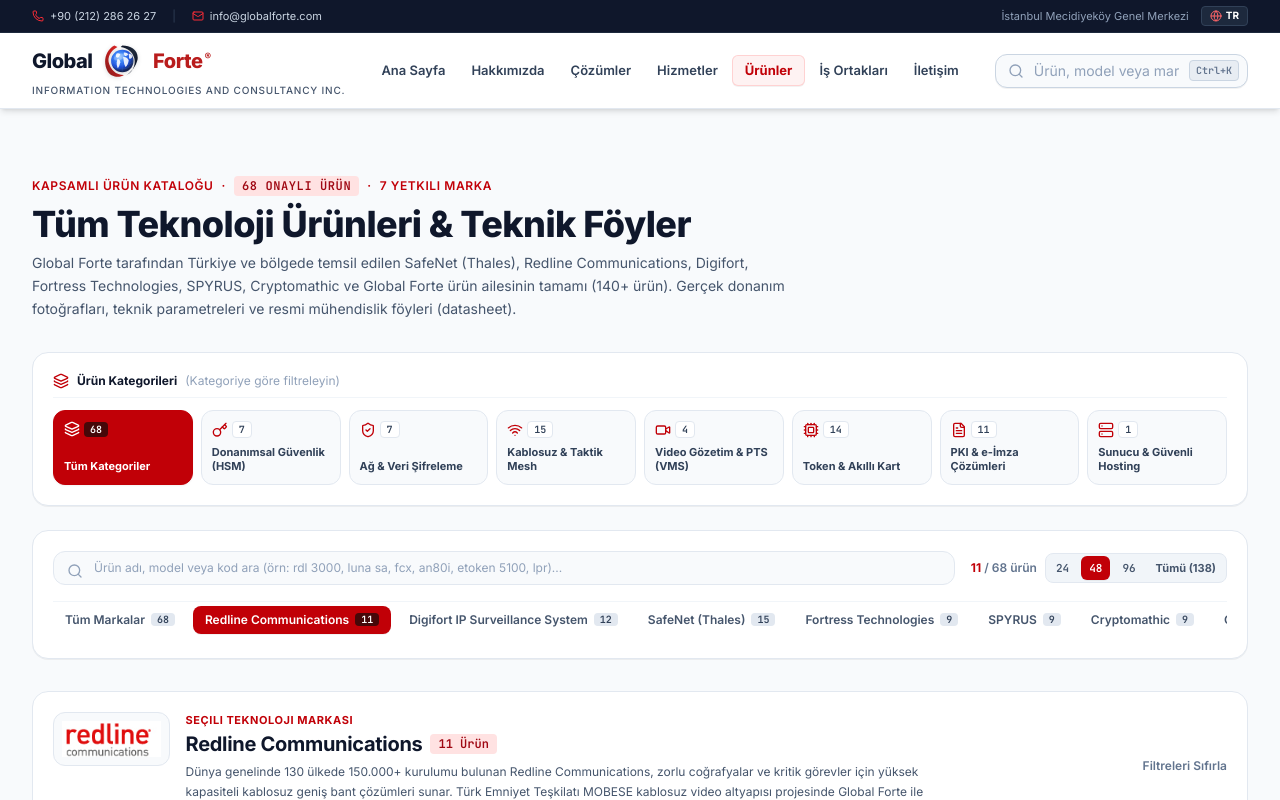
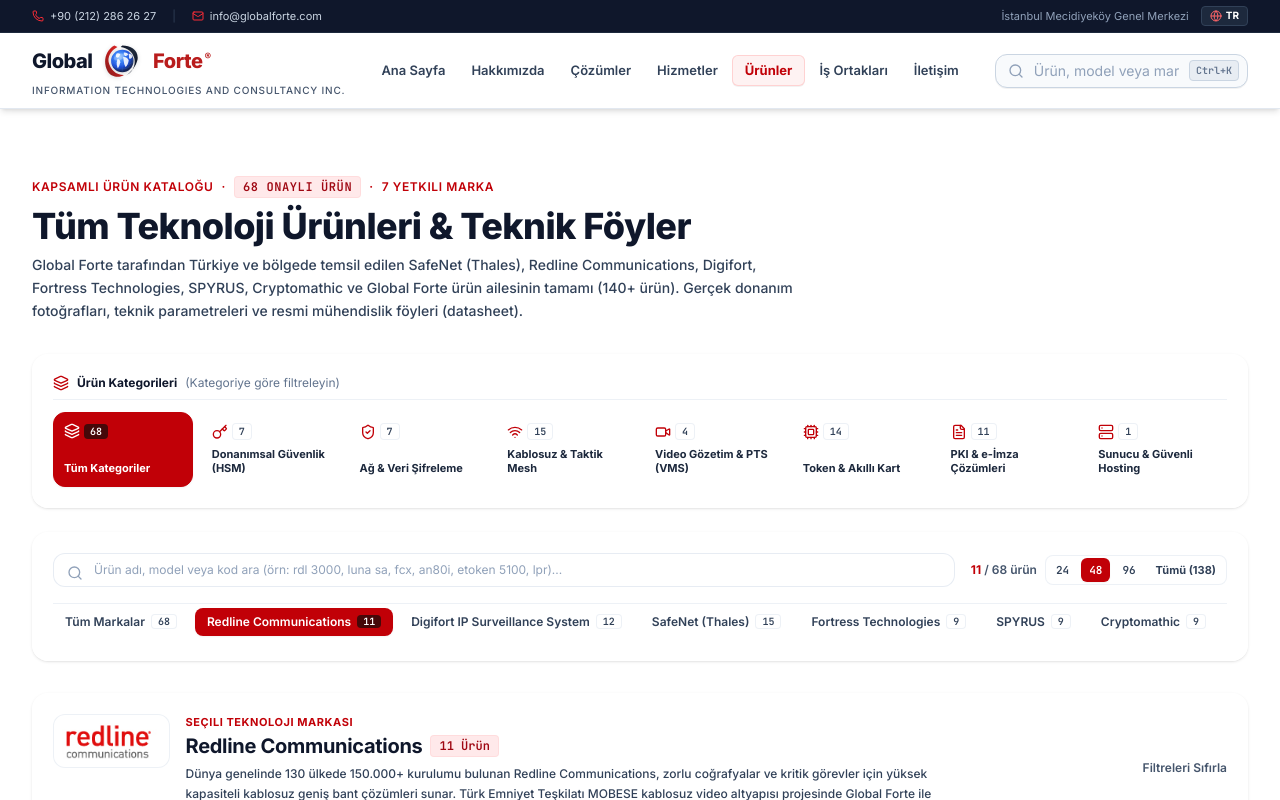
Before and after one commit to ahmetguven3579/Global-Forrte, a React (Vite) app: page / in a window 1280 px wide. Both pictures are taken after a click on the button "BROADBAND". Shown: the top 800 px of the page. Built offline with nearby package versions, Linux system fonts and the light colour scheme.

Commit message:
Update ProductsPage.tsx

```diff
--- a/src/pages/ProductsPage.tsx
+++ b/src/pages/ProductsPage.tsx
@@ -226,14 +226,14 @@
     : filteredProducts.slice((currentPage - 1) * pageSize, currentPage * pageSize);
 
   return (
-    <div className="pt-36 sm:pt-40 lg:pt-44 pb-24 bg-slate-50 min-h-screen">
+    <div className="pt-36 sm:pt-40 lg:pt-44 pb-24 bg-transparent min-h-screen">
       <div className="max-w-7xl mx-auto px-4 sm:px-6 lg:px-8">
         {/* Header Title Banner */}
         <div className="max-w-3xl mb-6 sm:mb-8">
           <div className="flex flex-wrap items-center gap-2 text-xs font-semibold uppercase tracking-wider text-red-700 mb-2">
             <span>{isTr ? 'Kapsamlı Ürün Kataloğu' : 'Comprehensive Product Catalogue'}</span>
             <span aria-hidden="true">·</span>
-            <span className="font-mono font-bold bg-red-100 text-red-800 px-2 py-0.5 rounded">
+            <span className="font-mono font-bold bg-red-500/10 text-red-800 px-2 py-0.5 rounded border border-red-200/40">
               {PRODUCTS_CATALOG.length} {isTr ? 'Onaylı Ürün' : 'Certified Products'}
             </span>
             <span aria-hidden="true">·</span>
@@ -242,20 +242,20 @@
           <h1 className="text-2xl sm:text-4xl font-extrabold text-slate-900 tracking-tight">
             {isTr ? 'Tüm Teknoloji Ürünleri & Teknik Föyler' : 'All Technology Products & Technical Datasheets'}
           </h1>
-          <p className="text-slate-600 text-xs sm:text-sm mt-2 leading-relaxed">
+          <p className="text-slate-700 text-xs sm:text-sm mt-2 leading-relaxed font-medium">
             {isTr
               ? 'Global Forte tarafından Türkiye ve bölgede temsil edilen SafeNet (Thales), Redline Communications, Digifort, Fortress Technologies, SPYRUS, Cryptomathic ve Global Forte ürün ailesinin tamamı (140+ ürün). Gerçek donanım fotoğrafları, teknik parametreleri ve resmi mühendislik föyleri (datasheet).'
               : 'Complete portfolio of over 140 technology products represented by Global Forte across SafeNet, Redline, Digifort, Fortress, SPYRUS, Cryptomathic, and Global Forte with official hardware photography, engineering specifications, and downloadable datasheets.'}
           </p>
         </div>
 
-        {/* 1. TOP CATEGORY CARDS / TABS: "kategorilere ayır yukarıda oradan girelim" */}
-        <div className="bg-white border border-slate-200 rounded-2xl p-4 sm:p-5 shadow-2xs mb-6">
-          <div className="flex items-center justify-between gap-3 mb-3 pb-2 border-b border-slate-100">
+        {/* 1. TOP CATEGORY CARDS / TABS - Buzlu Cam */}
+        <div className="bg-white/60 backdrop-blur-md border border-white/80 rounded-2xl p-4 sm:p-5 shadow-sm mb-6">
+          <div className="flex items-center justify-between gap-3 mb-3 pb-2 border-b border-slate-200/60">
             <div className="flex items-center gap-2 text-xs font-bold text-slate-900">
               <Layers className="w-4 h-4 text-red-700" />
               <span>{isTr ? 'Ürün Kategorileri' : 'Product Categories'}</span>
-              <span className="text-slate-400 font-normal hidden sm:inline">
+              <span className="text-slate-500 font-normal hidden sm:inline">
                 ({isTr ? 'Kategoriye göre filtreleyin' : 'Filter by technical domain'})
               </span>
             </div>
@@ -281,7 +281,7 @@
                   className={`p-2.5 rounded-xl border text-left transition-all cursor-pointer flex flex-col justify-between ${
                     isCatSel
                       ? 'bg-red-700 text-white border-red-700 shadow-xs'
-                      : 'bg-slate-50 hover:bg-slate-100 text-slate-700 border-slate-200 hover:border-slate-300'
+                      : 'bg-white/70 hover:bg-white/90 text-slate-800 border-white/80 hover:border-slate-300'
                   }`}
                 >
                   <div className="flex items-center justify-between gap-1 mb-2">
@@ -294,7 +294,7 @@
                       className={`text-[10px] font-mono font-bold px-1.5 py-0.2 rounded ${
                         isCatSel
                           ? 'bg-red-950 text-white'
-                          : 'bg-white text-slate-700 border border-slate-200'
+                          : 'bg-white/90 text-slate-700 border border-slate-200/60'
                       }`}
                     >
                       {count}
@@ -309,8 +309,8 @@
           </div>
         </div>
 
-        {/* 2. BRANDS & SEARCH TOOLBAR: "marka kategorileri kaldır markalar kalsın sadece" */}
-        <div className="bg-white border border-slate-200 rounded-2xl p-4 sm:p-5 shadow-2xs mb-8 space-y-4">
+        {/* 2. BRANDS & SEARCH TOOLBAR - Buzlu Cam */}
+        <div className="bg-white/60 backdrop-blur-md border border-white/80 rounded-2xl p-4 sm:p-5 shadow-sm mb-8 space-y-4">
           {/* Top Search Bar */}
           <div className="flex flex-col sm:flex-row items-stretch sm:items-center justify-between gap-4">
             <div className="relative flex-1">
@@ -324,18 +324,18 @@
                 }
                 value={searchQuery}
                 onChange={(e) => handleSearchChange(e.target.value)}
-                className="w-full bg-slate-50 border border-slate-200 rounded-xl pl-10 pr-4 py-2 text-xs text-slate-900 placeholder:text-slate-400 focus:outline-none focus:border-red-600 focus:bg-white transition-colors"
+                className="w-full bg-white/75 border border-slate-200/80 rounded-xl pl-10 pr-4 py-2 text-xs text-slate-900 placeholder:text-slate-400 focus:outline-none focus:border-red-600 focus:bg-white transition-colors"
               />
             </div>
 
             <div className="flex flex-wrap items-center gap-2 justify-between sm:justify-end">
-              <div className="text-xs text-slate-500 font-semibold whitespace-nowrap">
+              <div className="text-xs text-slate-600 font-semibold whitespace-nowrap">
                 <span className="text-red-700 font-bold">{filteredProducts.length}</span> /{' '}
                 {PRODUCTS_CATALOG.length} {isTr ? 'ürün' : 'products'}
               </div>
 
               {/* Page size toggle */}
-              <div className="flex items-center gap-1 bg-slate-100 p-0.5 rounded-lg border border-slate-200">
+              <div className="flex items-center gap-1 bg-white/60 p-0.5 rounded-lg border border-slate-200/60">
                 {[24, 48, 96].map((num) => (
                   <button
                     key={num}
@@ -346,8 +346,8 @@
                     }}
                     className={`px-2 py-1 text-[11px] font-mono font-bold rounded-md transition-colors cursor-pointer ${
                       !showAllProducts && pageSize === num
-                        ? 'bg-red-700 text-white shadow-2xs'
-                        : 'text-slate-600 hover:text-slate-900'
+                        ? 'bg-red-700 text-white shadow-xs'
+                        : 'text-slate-700 hover:text-slate-900'
                     }`}
                   >
                     {num}
@@ -357,8 +357,8 @@
                   onClick={() => setShowAllProducts(true)}
                   className={`px-2 py-1 text-[11px] font-bold rounded-md transition-colors cursor-pointer ${
                     showAllProducts
-                      ? 'bg-slate-900 text-white shadow-2xs'
-                      : 'text-slate-600 hover:text-slate-900'
+                      ? 'bg-slate-900 text-white shadow-xs'
+                      : 'text-slate-700 hover:text-slate-900'
                   }`}
                 >
                   {isTr ? 'Tümü (138)' : 'All (138)'}
@@ -367,14 +367,14 @@
             </div>
           </div>
 
-          {/* Pure Brand Row: No groupings, just the 7 authorized brands directly */}
-          <div className="flex items-center gap-1.5 overflow-x-auto pb-1 pt-1 border-t border-slate-100">
+          {/* Pure Brand Row */}
+          <div className="flex items-center gap-1.5 overflow-x-auto pb-1 pt-1 border-t border-slate-200/60">
             <button
               onClick={() => handleBrandChange('all')}
               className={`px-3 py-1.5 text-xs font-semibold rounded-lg transition-colors whitespace-nowrap flex items-center gap-1.5 cursor-pointer ${
                 selectedBrand === 'all'
-                  ? 'bg-slate-900 text-white shadow-2xs font-bold'
-                  : 'text-slate-600 hover:text-slate-900 hover:bg-slate-100'
+                  ? 'bg-slate-900 text-white shadow-xs font-bold'
+                  : 'text-slate-700 hover:text-slate-900 hover:bg-white/60'
               }`}
             >
               <span>{isTr ? 'Tüm Markalar' : 'All Brands'}</span>
@@ -382,7 +382,7 @@
                 className={`text-[10px] px-1.5 py-0.2 rounded font-mono font-bold ${
                   selectedBrand === 'all'
                     ? 'bg-slate-700 text-white'
-                    : 'bg-slate-200 text-slate-700'
+                    : 'bg-white/80 text-slate-700 border border-slate-200/60'
                 }`}
               >
                 {getBrandCount('all')}
@@ -398,8 +398,8 @@
                   onClick={() => handleBrandChange(b.id)}
                   className={`px-3 py-1.5 text-xs font-semibold rounded-lg transition-colors whitespace-nowrap flex items-center gap-1.5 cursor-pointer ${
                     isSel
-                      ? 'bg-red-700 text-white shadow-2xs font-bold'
-                      : 'text-slate-600 hover:text-slate-900 hover:bg-slate-100'
+                      ? 'bg-red-700 text-white shadow-xs font-bold'
+                      : 'text-slate-700 hover:text-slate-900 hover:bg-white/60'
                   }`}
                 >
                   <span>{b.name}</span>
@@ -407,7 +407,7 @@
                     className={`text-[10px] px-1.5 py-0.2 rounded font-mono font-bold ${
                       isSel
                         ? 'bg-red-950 text-white'
-                        : 'bg-slate-200 text-slate-700'
+                        : 'bg-white/80 text-slate-700 border border-slate-200/60'
                     }`}
                   >
                     {count}
@@ -418,12 +418,12 @@
           </div>
         </div>
 
-        {/* Selected Brand Hero Callout */}
+        {/* Selected Brand Hero Callout - Buzlu Cam */}
         {currentBrandInfo && selectedBrand !== 'all' && (
-          <div className="bg-white border border-slate-200 rounded-2xl p-5 mb-8 flex flex-col sm:flex-row items-start sm:items-center justify-between gap-4 shadow-2xs">
+          <div className="bg-white/60 backdrop-blur-md border border-white/80 rounded-2xl p-5 mb-8 flex flex-col sm:flex-row items-start sm:items-center justify-between gap-4 shadow-sm">
             <div className="flex items-start gap-4">
               {currentBrandInfo.logoUrl && (
-                <div className="p-2 bg-slate-50 border border-slate-200 rounded-xl shrink-0 hidden sm:block">
+                <div className="p-2 bg-white/80 border border-slate-200/60 rounded-xl shrink-0 hidden sm:block">
                   <img
                     src={currentBrandInfo.logoUrl}
                     alt={currentBrandInfo.name}
@@ -437,11 +437,11 @@
                 </span>
                 <div className="flex items-center gap-2 mt-0.5">
                   <h2 className="text-xl font-bold text-slate-900">{currentBrandInfo.name}</h2>
-                  <span className="text-xs font-mono font-bold px-2 py-0.5 rounded bg-red-100 text-red-800">
+                  <span className="text-xs font-mono font-bold px-2 py-0.5 rounded bg-red-500/10 text-red-800 border border-red-200/40">
                     {getBrandCount(currentBrandInfo.id)} {isTr ? 'Ürün' : 'Products'}
                   </span>
                 </div>
-                <p className="text-xs text-slate-600 mt-1 max-w-3xl leading-relaxed">
+                <p className="text-xs text-slate-700 mt-1 max-w-3xl leading-relaxed font-medium">
                   {isTr ? currentBrandInfo.descriptionTr : currentBrandInfo.descriptionEn}
                 </p>
               </div>
@@ -452,7 +452,7 @@
                 setSelectedCategory('all');
                 setCurrentPage(1);
               }}
-              className="text-xs font-semibold text-slate-500 hover:text-red-700 whitespace-nowrap cursor-pointer"
+              className="text-xs font-semibold text-slate-600 hover:text-red-700 whitespace-nowrap cursor-pointer"
             >
               {isTr ? 'Filtreleri Sıfırla' : 'Reset Filters'}
             </button>
@@ -461,8 +461,8 @@
 
         {/* Products Grid */}
         {displayedProducts.length === 0 ? (
-          <div className="bg-white border border-slate-200 rounded-2xl p-12 text-center max-w-md mx-auto">
-            <div className="w-12 h-12 rounded-full bg-slate-100 text-slate-500 mx-auto flex items-center justify-center mb-3">
+          <div className="bg-white/60 backdrop-blur-md border border-white/80 rounded-2xl p-12 text-center max-w-md mx-auto shadow-sm">
+            <div className="w-12 h-12 rounded-full bg-white/80 text-slate-600 mx-auto flex items-center justify-center mb-3 border border-slate-200/60">
               {didYouMeanResult ? (
                 <HelpCircle className="w-6 h-6 text-red-600" />
               ) : (
@@ -473,8 +473,8 @@
               {isTr ? 'Aramanıza Uygun Ürün Bulunamadı' : 'No Products Matched'}
             </h3>
             {didYouMeanResult ? (
-              <div className="my-3 p-3 bg-red-50/70 border border-red-200 rounded-xl">
-                <p className="text-xs text-slate-700">
+              <div className="my-3 p-3 bg-red-500/10 border border-red-200/60 rounded-xl">
+                <p className="text-xs text-slate-800 font-medium">
                   {isTr ? 'Bunu mu demek istediniz:' : 'Did you mean:'}{' '}
                   <strong className="text-red-700 font-bold">{didYouMeanResult.suggestedTerm}</strong>
                   {' '}({didYouMeanResult.brand})
@@ -482,14 +482,14 @@
                 <button
                   type="button"
                   onClick={() => setSearchQuery(didYouMeanResult.suggestedTerm)}
-                  className="mt-2.5 px-3 py-1.5 bg-red-700 hover:bg-red-800 text-white rounded-lg text-xs font-semibold cursor-pointer shadow-2xs inline-flex items-center gap-1.5 transition-colors"
+                  className="mt-2.5 px-3 py-1.5 bg-red-700 hover:bg-red-800 text-white rounded-lg text-xs font-semibold cursor-pointer shadow-xs inline-flex items-center gap-1.5 transition-colors"
                 >
                   <span>{isTr ? `"${didYouMeanResult.suggestedTerm}" Olarak Ara` : `Search for "${didYouMeanResult.suggestedTerm}"`}</span>
                   <ArrowRight className="w-3.5 h-3.5" />
                 </button>
               </div>
             ) : (
-              <p className="text-xs text-slate-500 mb-4">
+              <p className="text-xs text-slate-600 mb-4 font-medium">
                 {isTr
                   ? 'Lütfen arama terimlerinizi değiştirin veya filtreleri sıfırlayın.'
                   : 'Please try different keywords or reset your filters.'}
@@ -502,7 +502,7 @@
                 setSearchQuery('');
                 setCurrentPage(1);
               }}
-              className="px-4 py-2 bg-slate-800 hover:bg-slate-900 text-white rounded-lg text-xs font-semibold transition-colors cursor-pointer"
+              className="px-4 py-2 bg-slate-900 hover:bg-slate-950 text-white rounded-lg text-xs font-semibold transition-colors cursor-pointer shadow-xs"
             >
               {isTr ? 'Tüm Filtreleri Temizle' : 'Clear All Filters'}
             </button>
@@ -513,7 +513,7 @@
               <div
                 key={product.id}
                 onClick={() => onOpenDatasheet(product)}
-                className="bg-white border border-slate-200 hover:border-red-300 rounded-2xl overflow-hidden shadow-2xs hover:shadow-md transition-all flex flex-col justify-between group cursor-pointer"
+                className="bg-white/60 backdrop-blur-md border border-white/80 hover:border-red-300 rounded-2xl overflow-hidden shadow-sm hover:shadow-md transition-all flex flex-col justify-between group cursor-pointer"
               >
                 <div>
                   {/* Equipment Visual or Real Photo */}
@@ -526,7 +526,7 @@
                     {/* Brand Name & Part Number */}
                     <div className="flex items-center justify-between text-[11px] mb-2">
                       <span className="font-bold text-red-700">{product.brandName}</span>
-                      <span className="text-[10px] font-mono text-slate-400 font-semibold bg-slate-100 px-1.5 py-0.2 rounded">
+                      <span className="text-[10px] font-mono text-slate-500 font-semibold bg-white/80 px-1.5 py-0.2 rounded border border-slate-200/60">
                         {product.datasheetContent.partNumber}
                       </span>
                     </div>
@@ -538,11 +538,11 @@
 
                     {/* Category Label & Photo indicator */}
                     <div className="flex items-center gap-1.5 flex-wrap mb-3">
-                      <span className="inline-block text-[10px] font-semibold text-slate-500 bg-slate-50 px-2 py-0.5 rounded border border-slate-100">
+                      <span className="inline-block text-[10px] font-semibold text-slate-700 bg-white/80 px-2 py-0.5 rounded border border-slate-200/60">
                         {isTr ? product.categoryTr : product.categoryEn}
                       </span>
                       {product.imageUrl && (
-                        <span className="inline-flex items-center gap-1 text-[9px] font-semibold text-emerald-700 bg-emerald-50 px-1.5 py-0.5 rounded border border-emerald-200/50">
+                        <span className="inline-flex items-center gap-1 text-[9px] font-semibold text-emerald-700 bg-emerald-500/10 px-1.5 py-0.5 rounded border border-emerald-200/50">
                           <span className="w-1.5 h-1.5 rounded-full bg-emerald-500" />
                           {isTr ? 'Donanım Fotoğrafı' : 'Hardware Photo'}
                         </span>
@@ -550,18 +550,18 @@
                     </div>
 
                     {/* Summary */}
-                    <p className="text-xs text-slate-600 line-clamp-2 leading-relaxed mb-4">
+                    <p className="text-xs text-slate-700 line-clamp-2 leading-relaxed mb-4 font-medium">
                       {isTr ? product.summaryTr : product.summaryEn}
                     </p>
 
                     {/* Quick Specs 2-item table */}
-                    <div className="space-y-1.5 text-[11px] bg-slate-50 p-2.5 rounded-xl border border-slate-100 mb-4">
+                    <div className="space-y-1.5 text-[11px] bg-white/70 p-2.5 rounded-xl border border-slate-200/60 mb-4 font-medium">
                       {product.specs.slice(0, 2).map((s, idx) => (
                         <div key={idx} className="flex justify-between items-center gap-2">
-                          <span className="text-slate-500 truncate">
+                          <span className="text-slate-600 truncate">
                             {isTr ? s.labelTr : s.labelEn}:
                           </span>
-                          <span className="font-semibold text-slate-800 text-right truncate font-mono text-[10px]">
+                          <span className="font-semibold text-slate-900 text-right truncate font-mono text-[10px]">
                             {s.val}
                           </span>
                         </div>
@@ -573,7 +573,7 @@
                       {product.compliance.slice(0, 3).map((comp, idx) => (
                         <span
                           key={idx}
-                          className="text-[9px] font-mono font-bold bg-slate-100 text-slate-600 px-1.5 py-0.2 rounded"
+                          className="text-[9px] font-mono font-bold bg-white/80 text-slate-700 px-1.5 py-0.2 rounded border border-slate-200/60"
                         >
                           {comp}
                         </span>
@@ -582,11 +582,14 @@
                   </div>
                 </div>
 
-                {/* Card Action Button: Datasheet Download */}
+                {/* Card Action Button */}
                 <div className="p-5 pt-0">
                   <button
-                    onClick={() => onOpenDatasheet(product)}
-                    className="w-full inline-flex items-center justify-center gap-2 py-2.5 px-4 text-xs font-semibold text-slate-900 hover:text-white bg-slate-100 hover:bg-red-700 border border-slate-200 hover:border-red-700 rounded-xl transition-all shadow-2xs group-hover:border-red-600 cursor-pointer"
+                    onClick={(e) => {
+                      e.stopPropagation();
+                      onOpenDatasheet(product);
+                    }}
+                    className="w-full inline-flex items-center justify-center gap-2 py-2.5 px-4 text-xs font-semibold text-slate-900 hover:text-white bg-white/80 hover:bg-red-700 border border-slate-200 hover:border-red-700 rounded-xl transition-all shadow-xs group-hover:border-red-600 cursor-pointer"
                   >
                     <Download className="w-3.5 h-3.5 text-red-700 group-hover:text-white transition-colors" />
                     <span>{isTr ? 'Datasheet İndir' : 'Download Datasheet'}</span>
@@ -597,10 +600,10 @@
           </div>
         )}
 
-        {/* Pagination Controls */}
+        {/* Pagination Controls - Buzlu Cam */}
         {!showAllProducts && totalPages > 1 && (
-          <div className="flex items-center justify-between border-t border-slate-200 pt-6">
-            <div className="text-xs text-slate-500">
+          <div className="flex items-center justify-between border-t border-slate-200/60 pt-6">
+            <div className="text-xs text-slate-600 font-medium">
               {isTr ? (
                 <>
                   Toplam <span className="font-bold text-slate-900">{filteredProducts.length}</span> üründen{' '}
@@ -626,20 +629,20 @@
               <button
                 onClick={() => setCurrentPage((p) => Math.max(1, p - 1))}
                 disabled={currentPage === 1}
-                className="p-2 rounded-lg border border-slate-200 text-slate-700 hover:bg-slate-100 disabled:opacity-40 disabled:cursor-not-allowed cursor-pointer"
+                className="p-2 rounded-lg border border-slate-200/80 bg-white/60 backdrop-blur-md text-slate-700 hover:bg-white/90 disabled:opacity-40 disabled:cursor-not-allowed cursor-pointer shadow-xs"
                 aria-label="Önceki Sayfa"
               >
                 <ChevronLeft className="w-4 h-4" />
               </button>
 
-              <div className="text-xs font-mono font-bold text-slate-700 px-3 py-1 bg-white border border-slate-200 rounded-lg">
+              <div className="text-xs font-mono font-bold text-slate-800 px-3 py-1 bg-white/70 backdrop-blur-md border border-slate-200/80 rounded-lg shadow-xs">
                 {currentPage} / {totalPages}
               </div>
 
               <button
                 onClick={() => setCurrentPage((p) => Math.min(totalPages, p + 1))}
                 disabled={currentPage === totalPages}
-                className="p-2 rounded-lg border border-slate-200 text-slate-700 hover:bg-slate-100 disabled:opacity-40 disabled:cursor-not-allowed cursor-pointer"
+                className="p-2 rounded-lg border border-slate-200/80 bg-white/60 backdrop-blur-md text-slate-700 hover:bg-white/90 disabled:opacity-40 disabled:cursor-not-allowed cursor-pointer shadow-xs"
                 aria-label="Sonraki Sayfa"
               >
                 <ChevronRight className="w-4 h-4" />
```
